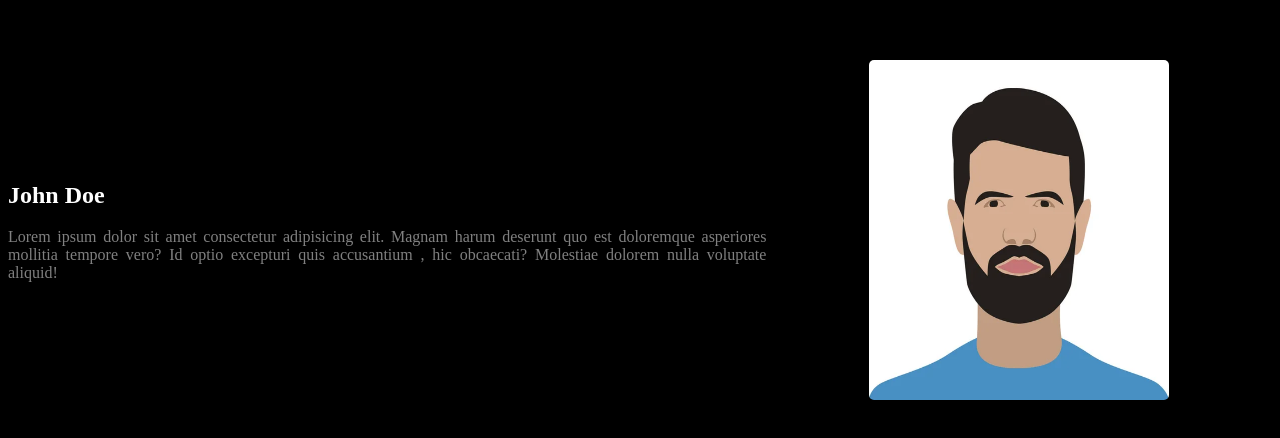
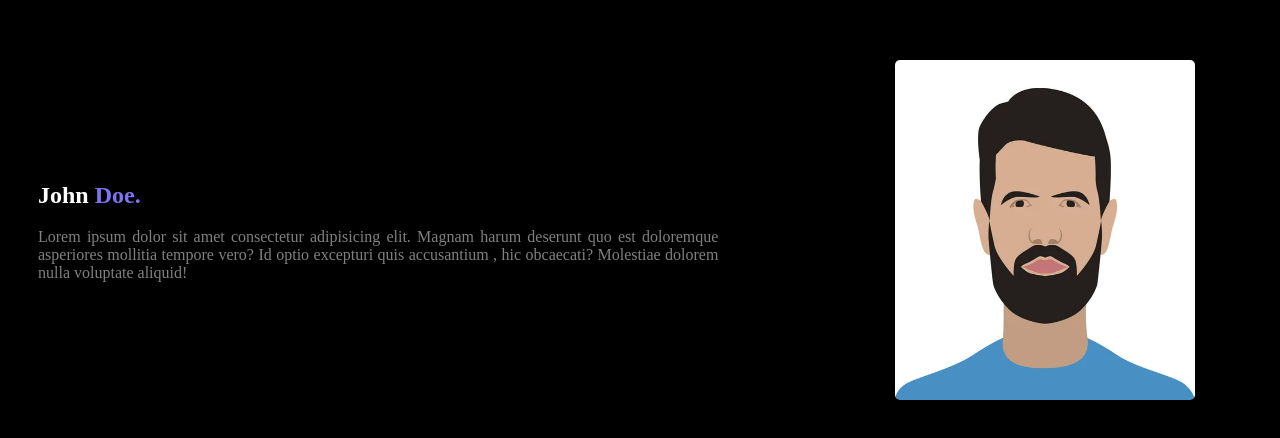
Before and after one commit to BLESSI-K/tta--portfolio--Version-1, a plain HTML site: page index.html in a window 1280 px wide. Shown: the part 178-616 px from the top of the page. Drawn offline with Linux system fonts and the light colour scheme.

Commit message:
feat:adding the home section

```diff
--- a/index.html
+++ b/index.html
@@ -14,13 +14,23 @@
                 display: flex;
                 height: 100vh;
             }
+            .same-margin{
+                margin: auto;
+
+            }
             .div-1{
                 width: 60%;
+                text-align: justify;
+                padding:0px 100px 0px 30px;
             }
             .div-1 p{
                text-align: justify;
                color: gray;
                font-size: 16px;
+            }
+            .div-1 h1 span{
+                color: #7E74F1;
+
             }
             .div-2{
                 width: 40%;
@@ -38,7 +48,7 @@
             <div class="container">
              <div class=" same-margin div-1">
                 <div class="content">
-                 <h2> John <span> Doe</span></h2>
+                 <h1> John <span> Doe.</span></h1>
                  <p> Lorem ipsum dolor sit amet consectetur adipisicing elit.
                     Magnam harum deserunt quo est doloremque asperiores mollitia tempore vero?
                      Id optio excepturi quis accusantium
```
